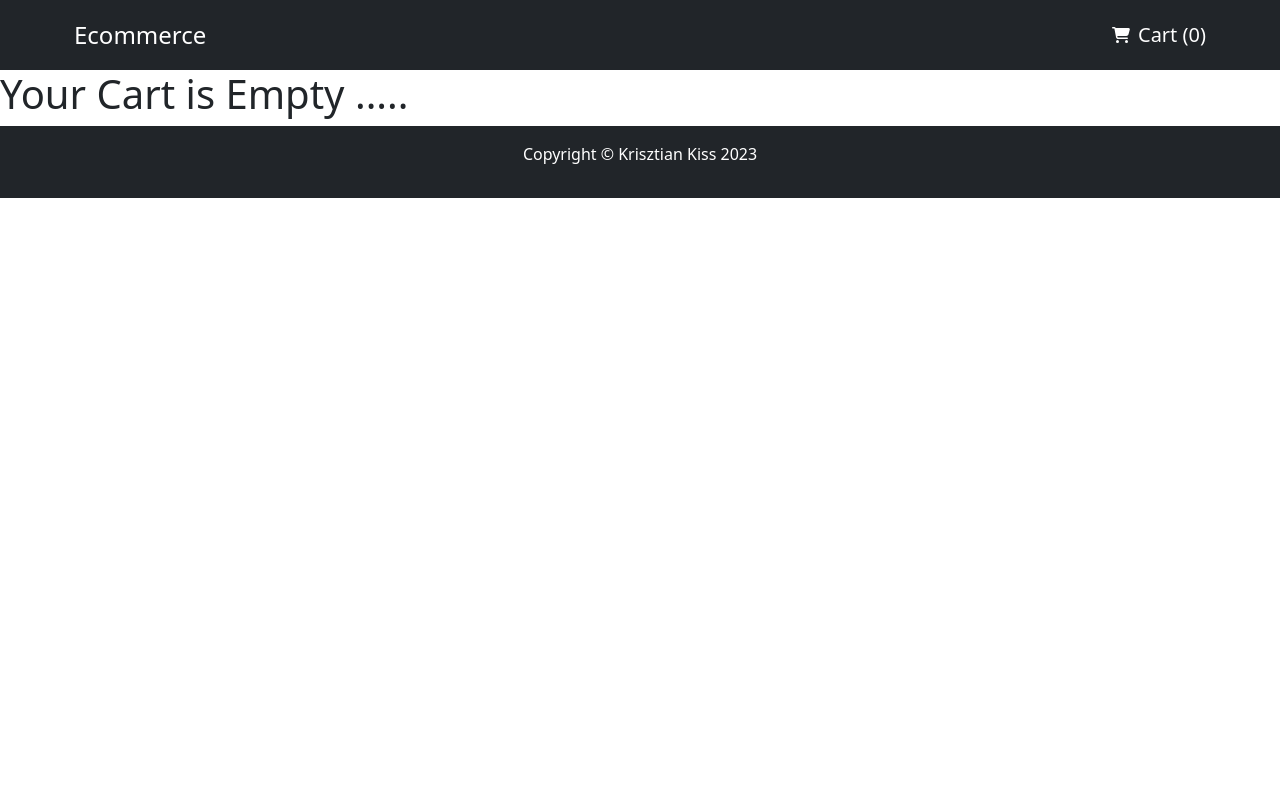
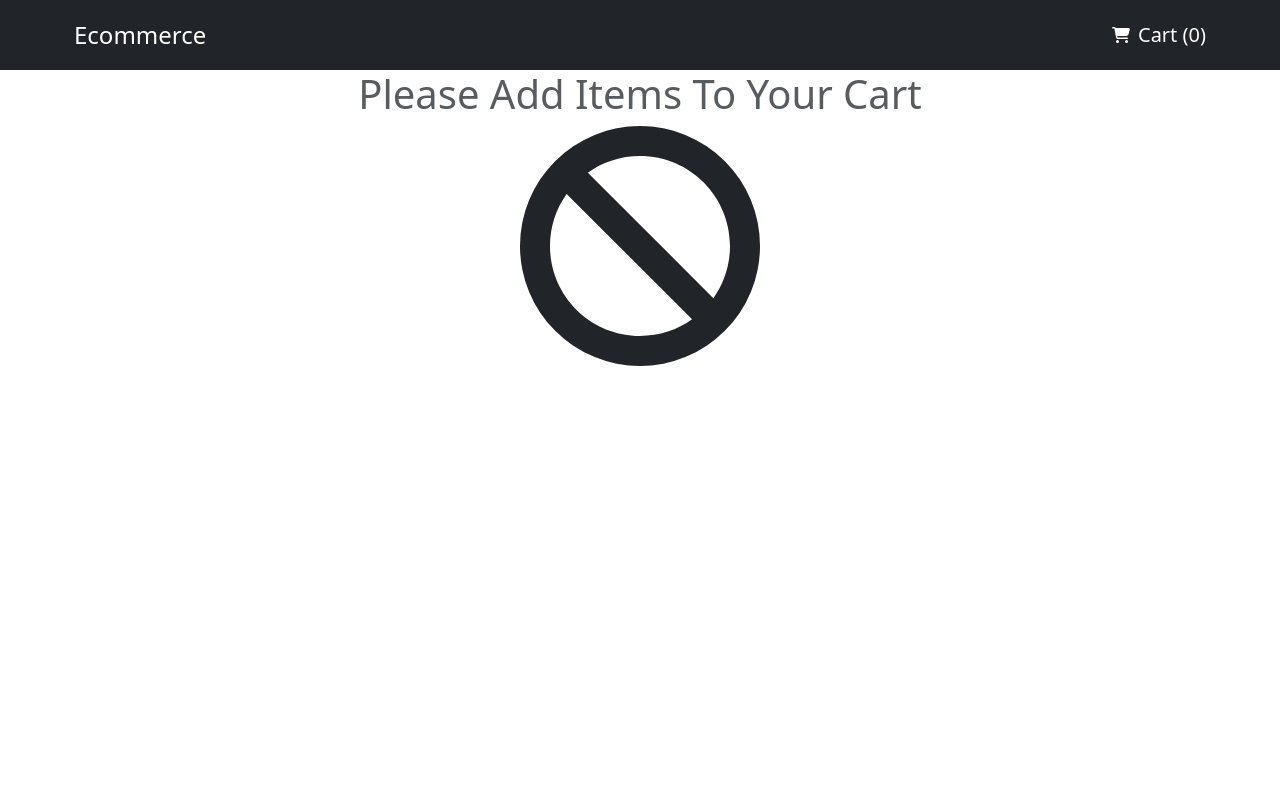
Before and after one commit to KissKrisz215/react-ecommerce, a React (Create React App) app: page /cart in a window 1280 px wide. Shown: the top 800 px of the page. Built offline with nearby package versions, Linux system fonts and the light colour scheme.

Commit message:
Added Next & Previous Buttons

```diff
--- a/src/App.css
+++ b/src/App.css
@@ -91,3 +91,11 @@
   max-height: 100vh;
   overflow: scroll;
 }
+
+.vh-85{
+ min-height:85vh !important;
+}
+
+.icon-large{
+  font-size: 15rem;
+}
--- a/src/components/ProductsList.js
+++ b/src/components/ProductsList.js
@@ -14,7 +14,14 @@ export function ProductsList(){
   const [productsPages, setProductsPages ] = useState(Array.from({length: Math.ceil(phones.length / 12)}, (_, index) => index + 1));
 
   const changePage = (page) => {
-    setCurrentPage(page);
+    if(page === "prev" && currentPage + 1 !== productsPages[0]){
+      console.log(currentPage)
+      setCurrentPage((prevValue) => prevValue - 1);
+    }else if(page === "next" && (currentPage + 1) >! productsPages.length){
+      setCurrentPage((prevValue) => prevValue + 1);
+    }else{
+      setCurrentPage(page);
+    }
   }
 
     return(
@@ -25,13 +32,13 @@ export function ProductsList(){
          <Products searchValue={searchValue} setSearchValue={setSearchValue} currentPage={currentPage} productsPages={productsPages} />
          <div className="d-flex justify-content-end">
          <div className="btn-group" role="group" aria-label="Basic example">
-          <button type="button" className={currentPage + 1 === productsPages[0] ? "btn btn-light bg-transparent border" : "btn btn-primary border"}>Previous</button>
+          <button onClick={() => changePage("prev")} type="button" className={currentPage + 1 === productsPages[0] ? "btn btn-light bg-transparent border" : "btn btn-primary border"}>Previous</button>
           {productsPages.map((item,index) => {
             return(
               <button key={item} onClick={() => changePage(item - 1)} type="button" className={currentPage === item - 1 ? "btn btn-primary border" : "btn btn-light border" }>{item}</button>
             );
           })}
-          <button type="button" className={currentPage + 1 === productsPages[productsPages.length - 1] ? "btn btn-light bg-transparent border" : "btn btn-primary border"}>Next</button>
+          <button onClick={() => changePage("next")} type="button" className={currentPage + 1 === productsPages[productsPages.length - 1] ? "btn btn-light bg-transparent border" : "btn btn-primary border"}>Next</button>
         </div>
          </div>
          </div>
--- a/src/pages/CheckOutPage.js
+++ b/src/pages/CheckOutPage.js
@@ -2,16 +2,23 @@ import { Navbar } from "../components/Navbar";
 import { Footer } from "../components/Footer";
 import { useContext } from "react";
 import { CartContext } from "../contexts/CartContext";
+import { FontAwesomeIcon } from '@fortawesome/react-fontawesome';
+import { faBan } from "@fortawesome/free-solid-svg-icons";
 
 export function CheckOutPage(){
 
     const {cart, changeCart, deleteProduct, finalPrice} = useContext(CartContext)
 
     return(
-        <>
+        <div>
             <Navbar />
-            {cart.length === 0 && <h1>Your Cart is Empty .....</h1>}
-            <div className="d-flex flex-column gap-3 align-items-around container checkout-cart">
+            {cart.length === 0 &&
+            <div className="text-center">
+            <h1 className="text-muted">Please Add Items To Your Cart</h1>
+            <FontAwesomeIcon className="icon-large" icon={faBan} />
+            </div>
+             }
+            <div className="d-flex flex-column gap-3 align-items-around container checkout-cart vh-85 my-4">
              {cart.map((item) => (
                 <div key={item.id} className=" w-100 cart-card d-flex border gap-3 py-3">
                 <img  src={item.images[0]} alt="Card image cap" style={{width:"100px"}} />
@@ -36,6 +43,6 @@ export function CheckOutPage(){
              </div>
              </div>
             <Footer />
-        </>
+        </div>
     );
 }
```
